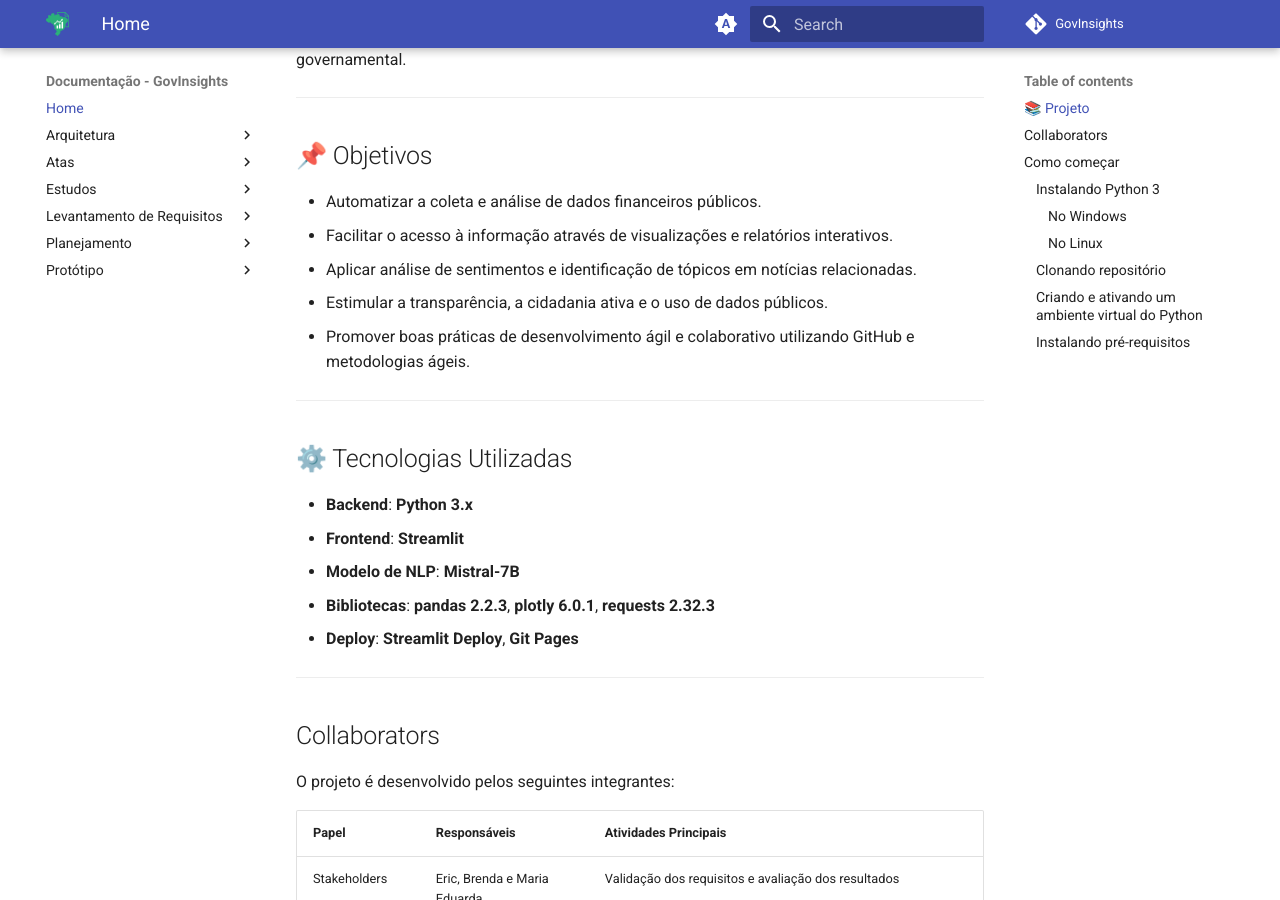
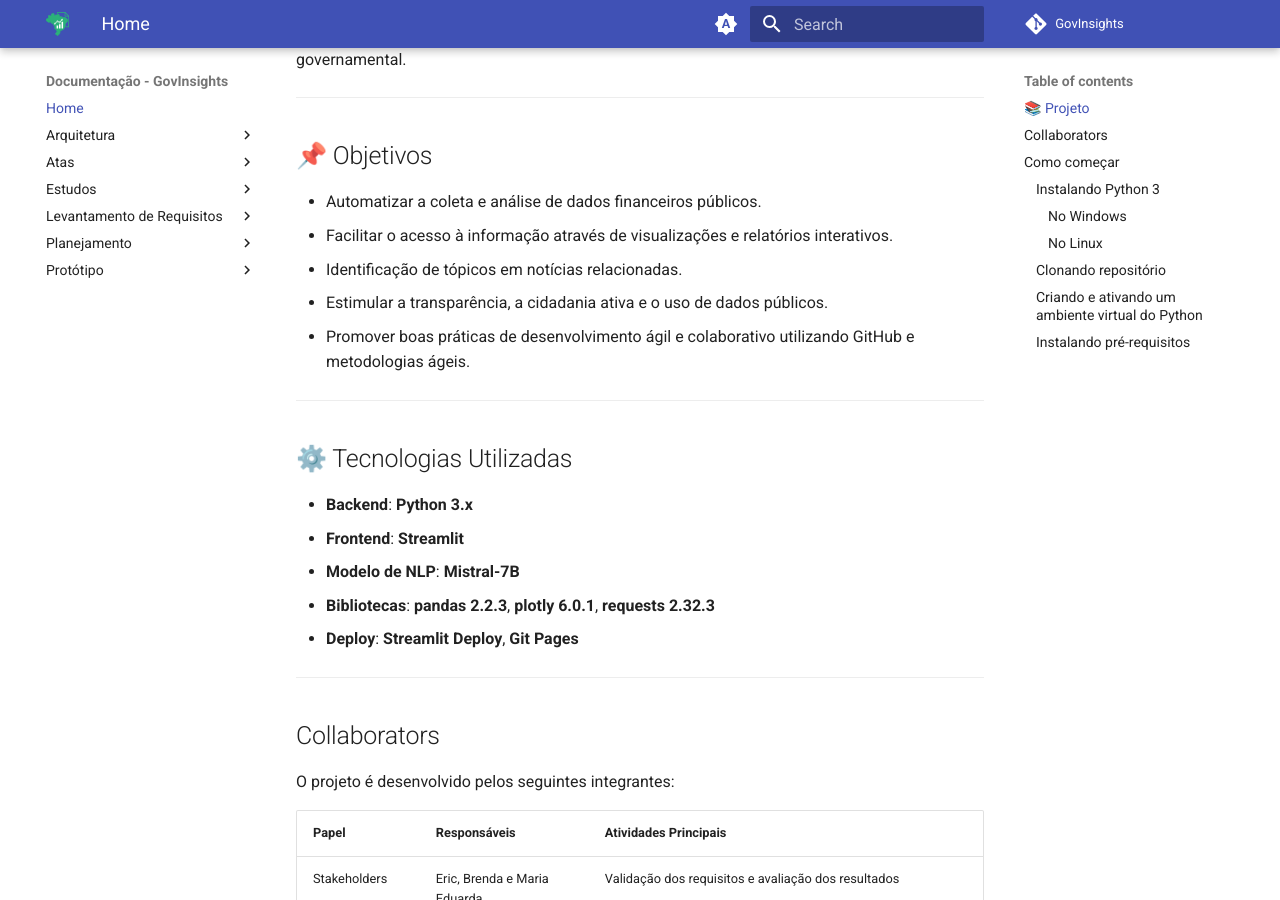
Before and after one commit to unb-mds/2025-1-Squad10, an MkDocs documentation site: the page built from Documentacao/index.md, in a window 1280 px wide and 900 px high, scrolled down 453 px. Built offline with MkDocs 1.6.1 and Material for MkDocs 9.7.7, drawn with Linux system fonts in a browser that asks for light colours; comment, search, counter and statistics services are not loaded.

```diff
--- a/Documentacao/index.md
+++ b/Documentacao/index.md
@@ -20,7 +20,7 @@ O projeto busca democratizar o acesso às informações públicas através de re
 
 - Automatizar a coleta e análise de dados financeiros públicos.
 - Facilitar o acesso à informação através de visualizações e relatórios interativos.
-- Aplicar análise de sentimentos e identificação de tópicos em notícias relacionadas.
+- Identificação de tópicos em notícias relacionadas.
 - Estimular a transparência, a cidadania ativa e o uso de dados públicos.
 - Promover boas práticas de desenvolvimento ágil e colaborativo utilizando GitHub e metodologias ágeis.
 ---
```
Also changed, not shown: Documentacao/Levantamento de Requisitos/01_visao_produto.md (+1 -1 lines).
